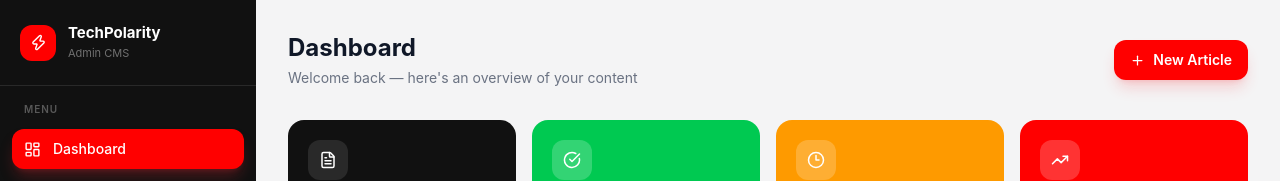
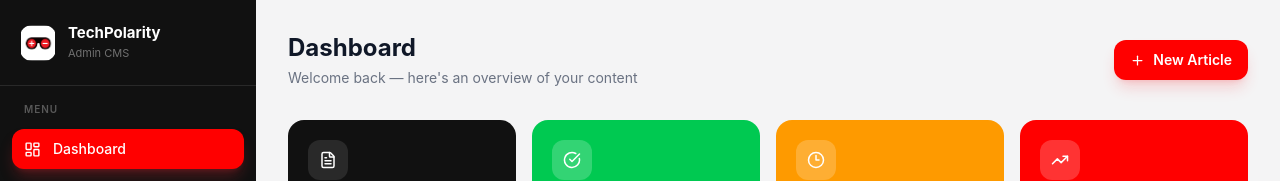
Before and after one commit to Shiv33ndu/admin-techpolariy, a React (Vite) app: page / in a window 1280 px wide. Shown: the top 181 px of the page. Built offline with nearby package versions, Linux system fonts and the light colour scheme; no server answers; sample sign-in values are in the browser's storage.

Commit message:
logo added

```diff
--- a/src/components/layout/Sidebar.jsx
+++ b/src/components/layout/Sidebar.jsx
@@ -5,7 +5,6 @@ import {
   Tag,
   LayoutGrid,
   LogOut,
-  Zap,
 } from "lucide-react";
 import useAuthStore from "../../store/authStore";
 
@@ -24,8 +23,8 @@ export default function Sidebar() {
       {/* Logo */}
       <div className="px-5 py-6 border-b border-white/10">
         <div className="flex items-center gap-3">
-          <div className="w-9 h-9 bg-[#FF0000] rounded-xl flex items-center justify-center flex-shrink-0">
-            <Zap size={17} className="text-white" />
+          <div className="w-9 h-9 rounded-xl flex items-center justify-center flex-shrink-0 overflow-hidden">
+            <img src="/icontechpolarity.png" alt="TechPolarity" className="w-full h-full object-contain" />
           </div>
           <div>
             <p className="text-white font-bold text-[15px] leading-tight">
```
Also changed, not shown: public/icontechpolarity.png (added).
